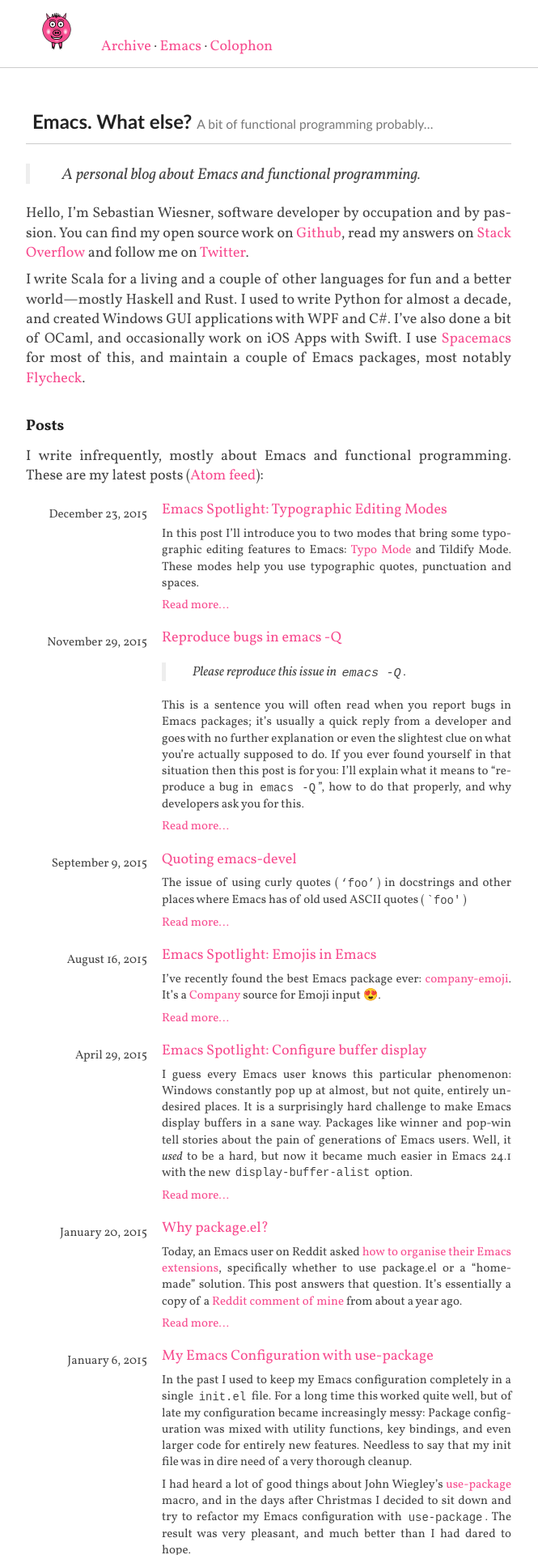
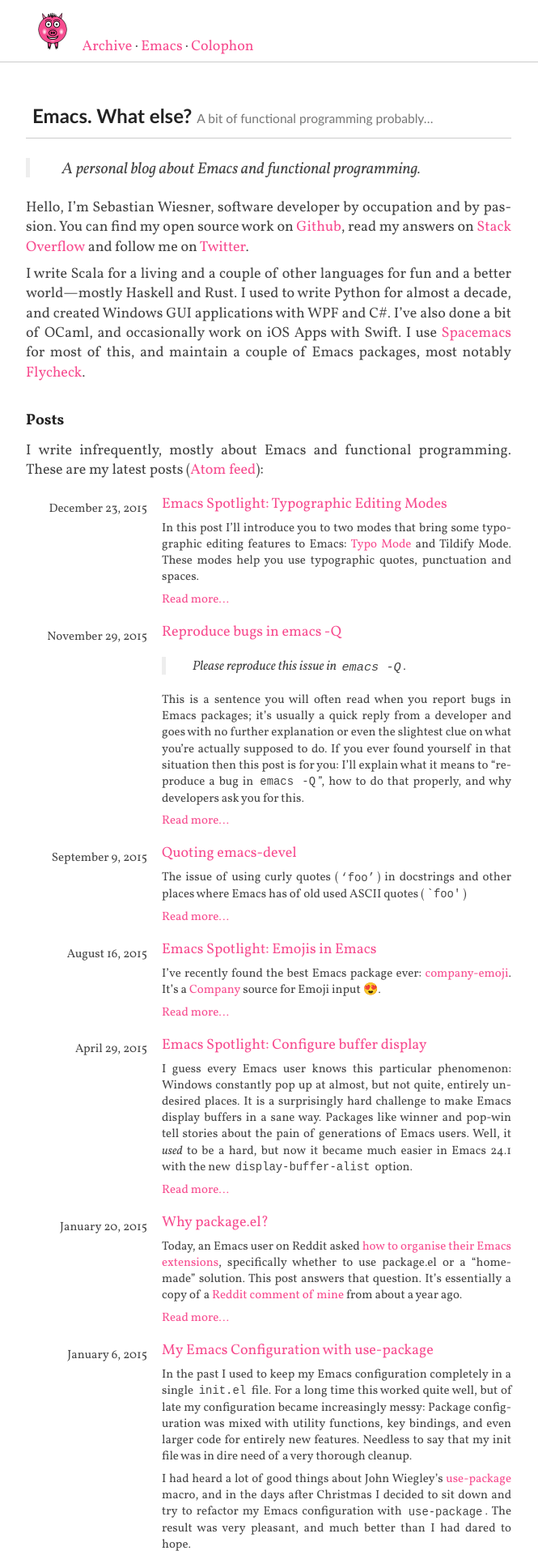
Before and after one commit to flooose/lunaryorn.github.io, a Jekyll site: the page built from index.md, in a window 1280 px wide. Shown: the top 1920 px of the page at 81% size, without its empty margins (308-973 px from the left). Built offline with Jekyll 4.4.1, drawn with Linux system fonts in a browser that asks for light colours; some web fonts are replaced; Markdown is read by kramdown in place of the engine named in the settings; comment, search, counter and statistics services are not loaded.

Commit message:
Reduce whitespace in header and navigation

```diff
--- a/_sass/main.scss
+++ b/_sass/main.scss
@@ -285,7 +285,8 @@
 // Navigation
 .navbar {
   border-bottom: 1px solid $border-color;
-  padding: .8em 0;
+  padding-bottom: .4em;
+  padding-top: .8em;
 }
 
 .navbar-header {
@@ -430,8 +431,8 @@
 
   .navbar-header {
     display: inline;
-    margin-left: .8em;
-    margin-right: 1.5em;
+    margin-left: .5em;
+    margin-right: .5em;
   }
 
   .navbar-nav {
```
